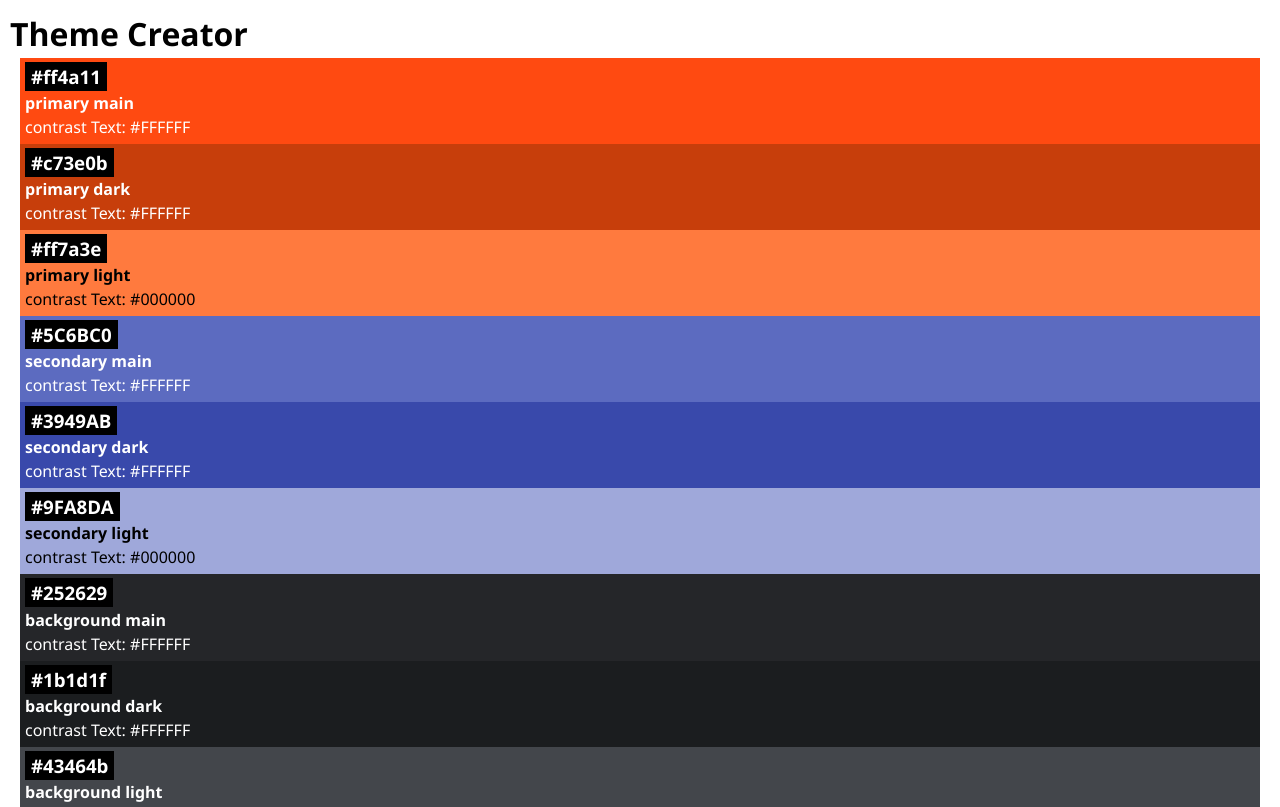
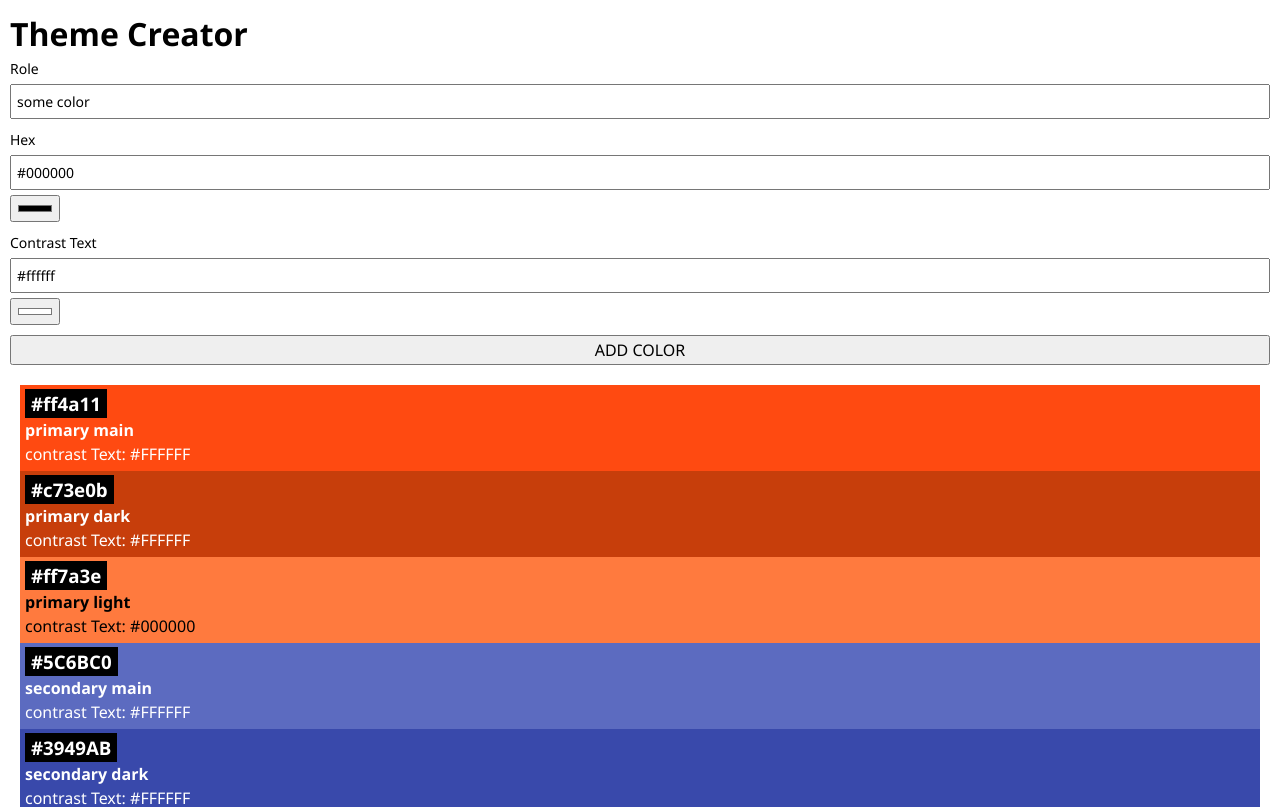
Before and after one commit to predrag-babic/recap-project-4, a React (Vite) app: page / in a window 1280 px wide. Shown: the top 807 px of the page. Built offline with nearby package versions, Linux system fonts and the light colour scheme.

Commit message:
add form and input component

```diff
--- a/src/App.jsx
+++ b/src/App.jsx
@@ -1,13 +1,23 @@
 import { initialColors } from "./lib/colors";
 import Color from "./Components/Color/Color";
 import "./App.css";
+import ColorForm from "./Components/ColorForm";
+import { nanoid } from "nanoid";
+import { useState } from "react";
 
 function App() {
+  const [colors, setColors] = useState(initialColors);
+
+  function handleAddColor(newColor) {
+    const colorWithId = { ...newColor, id: nanoid() };
+    setColors([colorWithId, ...colors]);
+  }
   return (
     <>
       <h1>Theme Creator</h1>
+      <ColorForm onSubmitColor={handleAddColor} />
 
-      {initialColors.map((color) => (
+      {colors.map((color) => (
         <Color key={color.id} color={color} />
       ))}
     </>
--- a/src/Components/ColorForm.css
+++ b/src/Components/ColorForm.css
@@ -4,3 +4,15 @@
   gap: 10px;
   margin-bottom: 20px;
 }
+
+.color-form label {
+  display: flex;
+  flex-direction: column;
+  font-size: 14px;
+}
+
+.color-form input {
+  padding: 5px;
+  margin-top: 5px;
+  font-size: 14px;
+}
--- a/src/Components/ColorForm.jsx
+++ b/src/Components/ColorForm.jsx
@@ -1,3 +1,6 @@
+import "./ColorForm.css";
+import ColorInput from "./ColorInput";
+
 export default function ColorForm({
   onSubmitColor,
   startData = {
@@ -24,6 +27,20 @@ export default function ColorForm({
           defaultValue={startData.role}
         />
       </label>
+      <label htmlFor="hex">
+        {" "}
+        Hex
+        <ColorInput id="hex" name="hex" defaultValue={startData.hex} />
+      </label>
+      <label htmlFor="contrast-text">
+        Contrast Text
+        <ColorInput
+          id="contrast-text"
+          name="contrast-text"
+          defaultValue={startData.contrastText}
+        />
+      </label>
+      <button type="submit">ADD COLOR</button>
     </form>
   );
 }
--- /dev/null
+++ b/src/Components/ColorInput.jsx
@@ -0,0 +1,22 @@
+import { Fragment, useState } from "react";
+
+export default function ColorInput({ id, defaultValue }) {
+  const [inputValue, setInputValue] = useState(defaultValue);
+
+  function handleInput(event) {
+    setInputValue(event.target.value);
+  }
+
+  return (
+    <Fragment>
+      <input
+        type="text"
+        id={id}
+        name={id}
+        value={inputValue}
+        onChange={handleInput}
+      />
+      <input type="color" value={inputValue} onChange={handleInput} />
+    </Fragment>
+  );
+}
```
